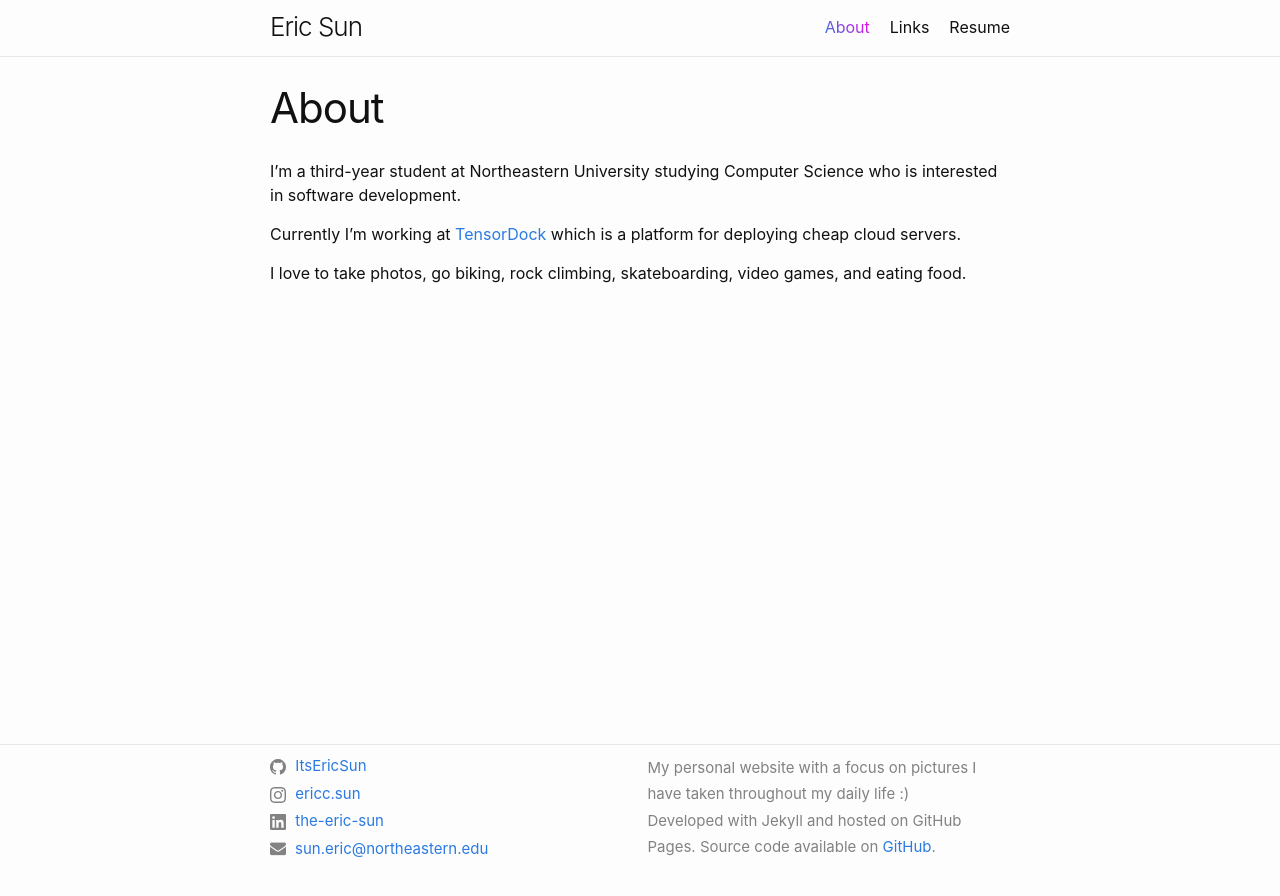
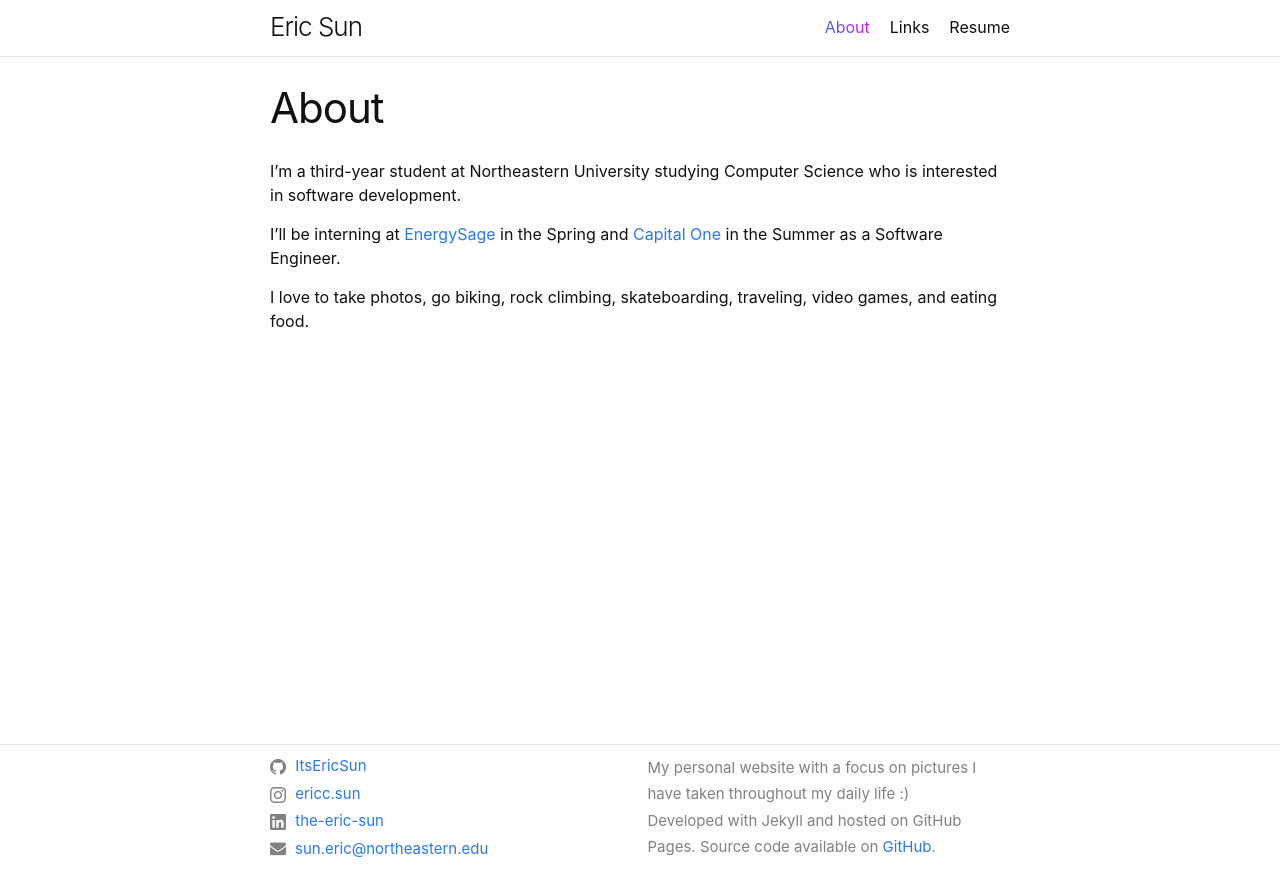
Before and after one commit to ItsEricSun/itsericsun.github.io, a Jekyll site: the page built from about.markdown, in a window 1280 px wide. Shown: the top 896 px of the page. Built offline with Jekyll 4.4.1, drawn with Linux system fonts in a browser that asks for light colours; comment, search, counter and statistics services are not loaded.

Commit message:
update about page

```diff
--- a/about.markdown
+++ b/about.markdown
@@ -6,6 +6,6 @@ permalink: /about/
 
 I'm a third-year student at Northeastern University studying Computer Science who is interested in software development.
 
-Currently I'm working at [TensorDock](https://tensordock.com) which is a platform for deploying cheap cloud servers.
+I'll be interning at [EnergySage](https://www.energysage.com/) in the Spring and [Capital One](https://www.capitalone.com/) in the Summer as a Software Engineer.
 
-I love to take photos, go biking, rock climbing, skateboarding, video games, and eating food.
+I love to take photos, go biking, rock climbing, skateboarding, traveling, video games, and eating food.
```
